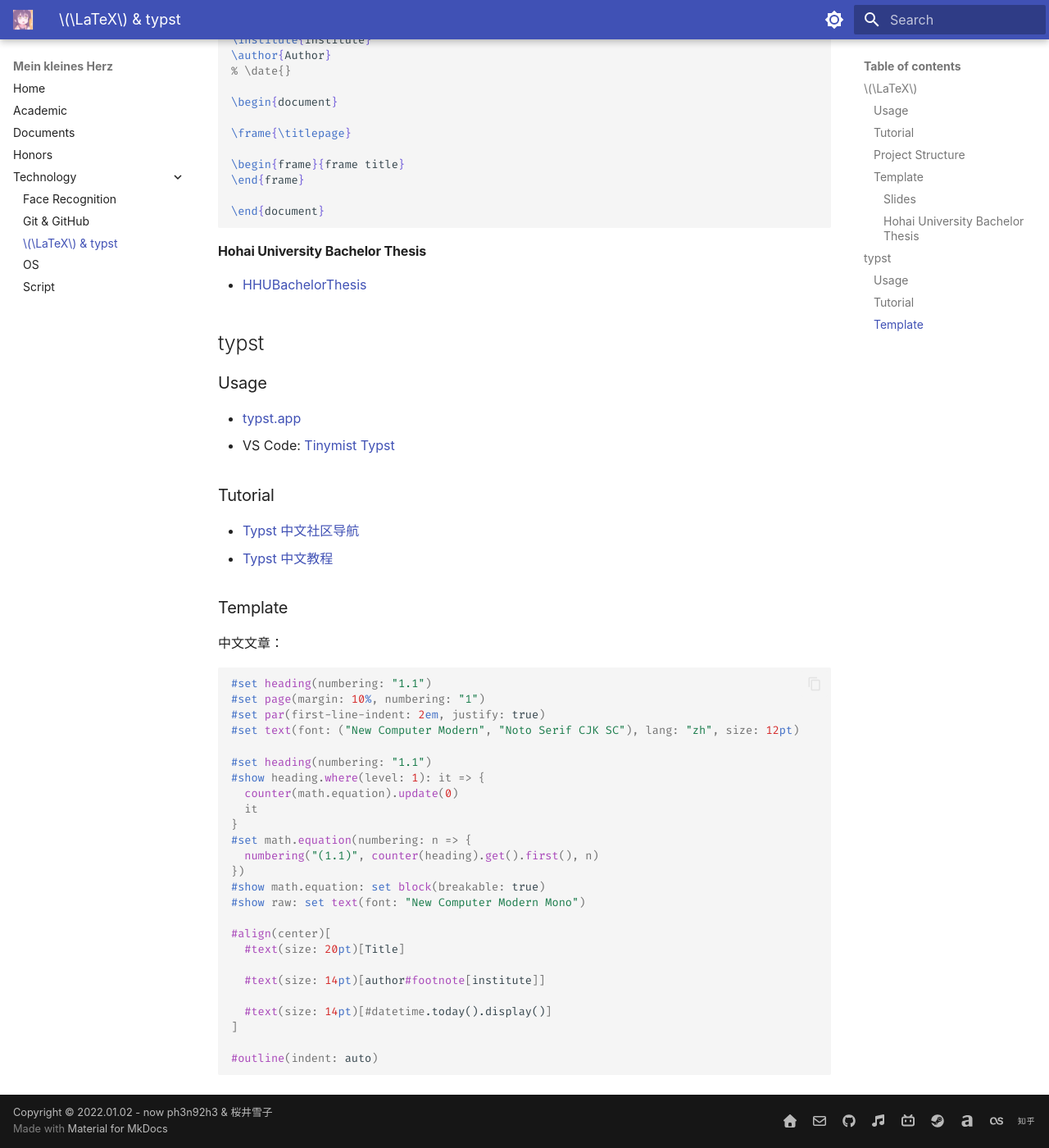
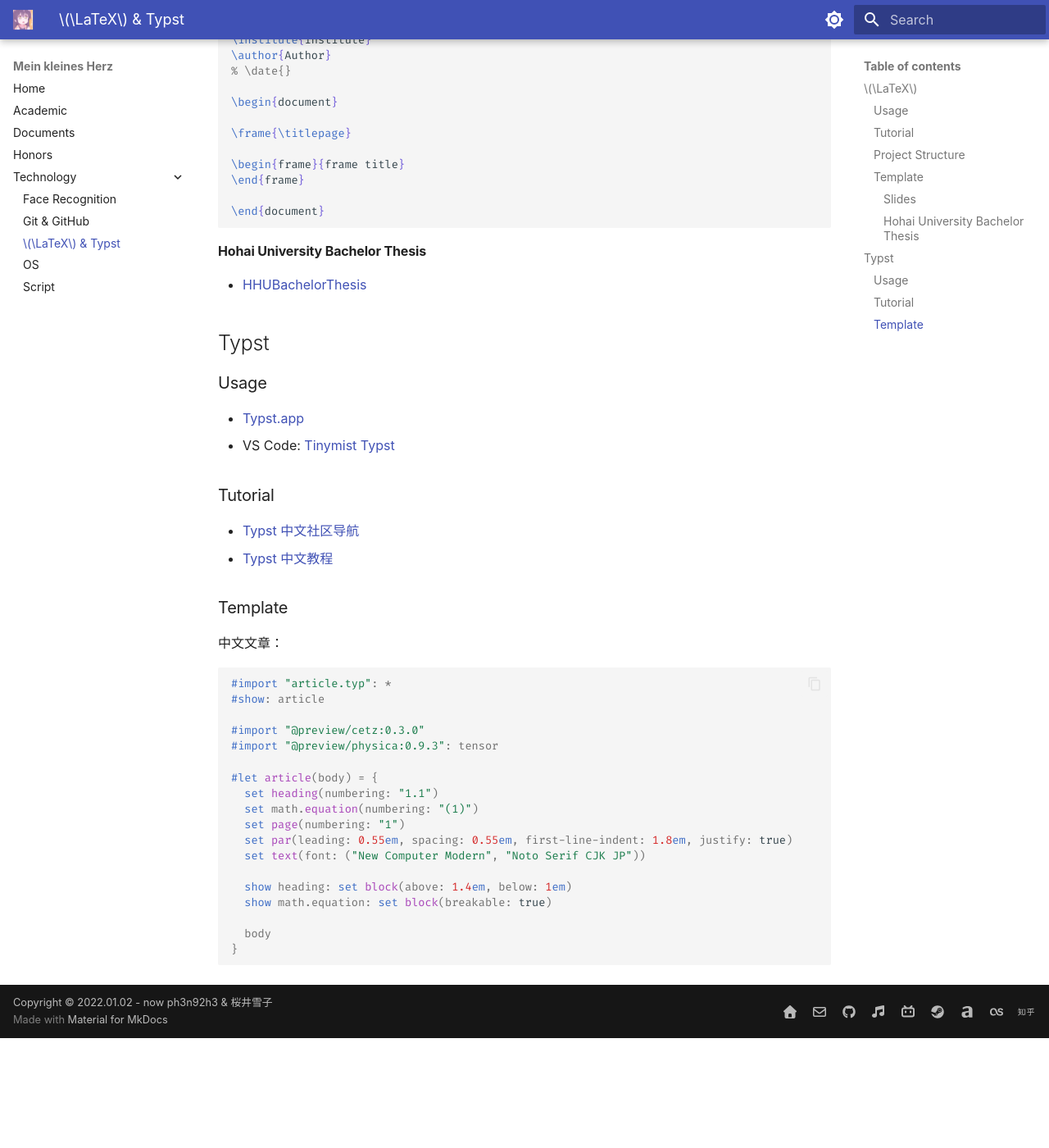
Before and after one commit to ph3n92h3/ph3n92h3.github.io, an MkDocs documentation site: the page built from docs/Technology/LaTeX&typst.md, in a window 1280 px wide and 1400 px high, scrolled down 1354 px. Shown: the whole window at 82% size. Built offline with MkDocs 1.6.1 and Material for MkDocs 9.7.7, drawn with Linux system fonts in a browser that asks for light colours; after the commit the page ends 2620 px from its top, so only the background shows below that.

Commit message:
Update: 简化简历、调整技术内容

````diff
--- a/docs/Technology/LaTeX&typst.md
+++ b/docs/Technology/LaTeX&typst.md
@@ -1,4 +1,4 @@
-# :simple-latex: $\LaTeX$ & :simple-typst: typst
+# :simple-latex: $\LaTeX$ & :simple-typst: Typst
 
 ## $\LaTeX$
 
@@ -74,46 +74,39 @@
 
 - [HHUBachelorThesis](https://github.com/ph3n92h3/HHUBachelorThesis)
 
-## typst
+## Typst
 
 ### Usage
 
-- [typst.app](https://typst.app)
+- [Typst.app](https://Typst.app)
 - VS Code: [Tinymist Typst](https://marketplace.visualstudio.com/items?itemName=myriad-dreamin.tinymist)
 
 ### Tutorial
 
-- [Typst 中文社区导航](https://typst-doc-cn.github.io/guide/)
-- [Typst 中文教程](https://typst-doc-cn.github.io/tutorial/)
+- [Typst 中文社区导航](https://Typst-doc-cn.github.io/guide/)
+- [Typst 中文教程](https://Typst-doc-cn.github.io/tutorial/)
 
 ### Template
 
 中文文章：
 
-```typst
-#set heading(numbering: "1.1")
-#set page(margin: 10%, numbering: "1")
-#set par(first-line-indent: 2em, justify: true)
-#set text(font: ("New Computer Modern", "Noto Serif CJK SC"), lang: "zh", size: 12pt)
+```Typst
+#import "article.typ": *
+#show: article
 
-#set heading(numbering: "1.1")
-#show heading.where(level: 1): it => {
-  counter(math.equation).update(0)
-  it
+#import "@preview/cetz:0.3.0"
+#import "@preview/physica:0.9.3": tensor
+
+#let article(body) = {
+  set heading(numbering: "1.1")
+  set math.equation(numbering: "(1)")
+  set page(numbering: "1")
+  set par(leading: 0.55em, spacing: 0.55em, first-line-indent: 1.8em, justify: true)
+  set text(font: ("New Computer Modern", "Noto Serif CJK JP"))
+
+  show heading: set block(above: 1.4em, below: 1em)
+  show math.equation: set block(breakable: true)
+
+  body
 }
-#set math.equation(numbering: n => {
-  numbering("(1.1)", counter(heading).get().first(), n)
-})
-#show math.equation: set block(breakable: true)
-#show raw: set text(font: "New Computer Modern Mono")
-
-#align(center)[
-  #text(size: 20pt)[Title]
-
-  #text(size: 14pt)[author#footnote[institute]]
-
-  #text(size: 14pt)[#datetime.today().display()]
-]
-
-#outline(indent: auto)
 ```
````
Also changed, not shown: docs/Academic.md (+6 -2 lines), docs/Honors.md (+2 -0 lines), docs/Technology/OS.md (+23 -35 lines), 1 other file.
